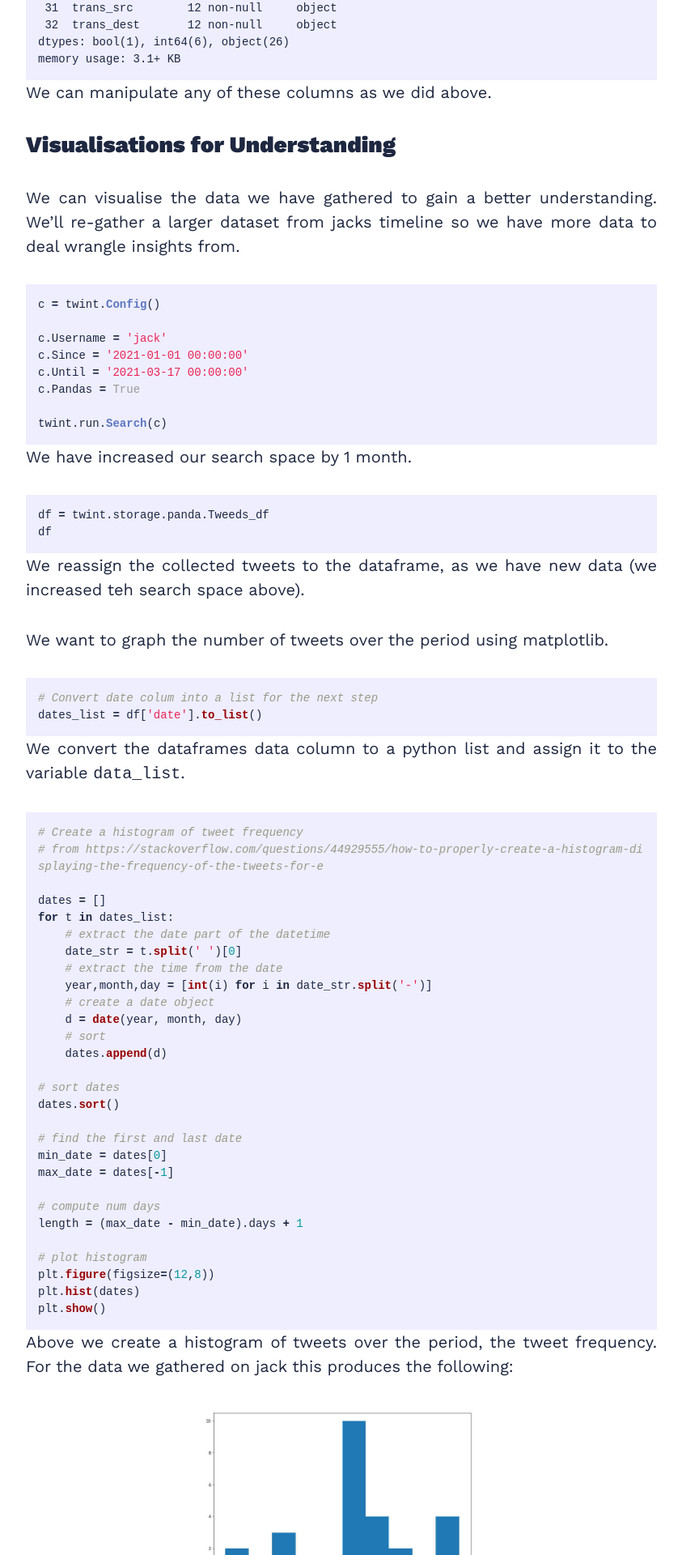
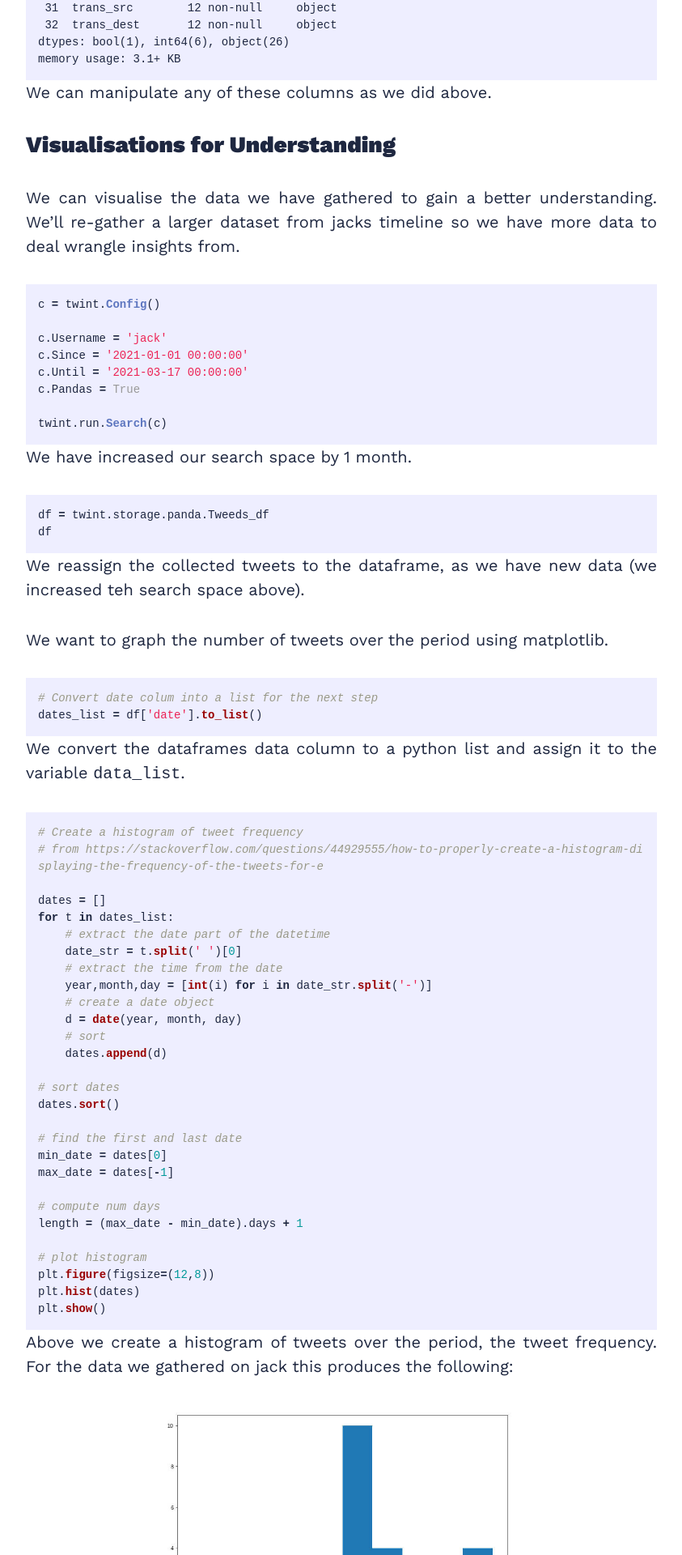
Before and after one commit to krisbolton/krisbolton, a Jekyll site: the page built from _posts/2021-03-17-twitter-open-source-intelligence-with-twint.markdown, in a window 1280 px wide. Shown: the part 4480-6400 px from the top of the page at 81% size, without its empty margins (218-1061 px from the left). Built offline with Jekyll 4.4.1, drawn with Linux system fonts in a browser that asks for light colours; nearby versions of some CDN libraries.

Commit message:
img size

```diff
--- a/_posts/2021-03-17-twitter-open-source-intelligence-with-twint.markdown
+++ b/_posts/2021-03-17-twitter-open-source-intelligence-with-twint.markdown
@@ -214,7 +214,7 @@ plt.show()
 
 Above we create a histogram of tweets over the period, the tweet frequency. For the data we gathered on jack this produces the following:
 
-<div style="text-align:center;"><img src="/images/posts/2021/jack-tweet-frequency.jpg" alt="A histogram showing the freqnecy of tweets by jack over a 2 and a half month period." style="width:350px; padding-bottom: 10px;"/></div>
+<div style="text-align:center;"><img src="/images/posts/2021/jack-tweet-frequency.jpg" alt="A histogram showing the freqnecy of tweets by jack over a 2 and a half month period." style="width:450px; padding-bottom: 10px;"/></div>
 
 <p style="text-align: center; font-style: italic;">A histogram showing the freqnecy of tweets by jack.</p>
 
```
